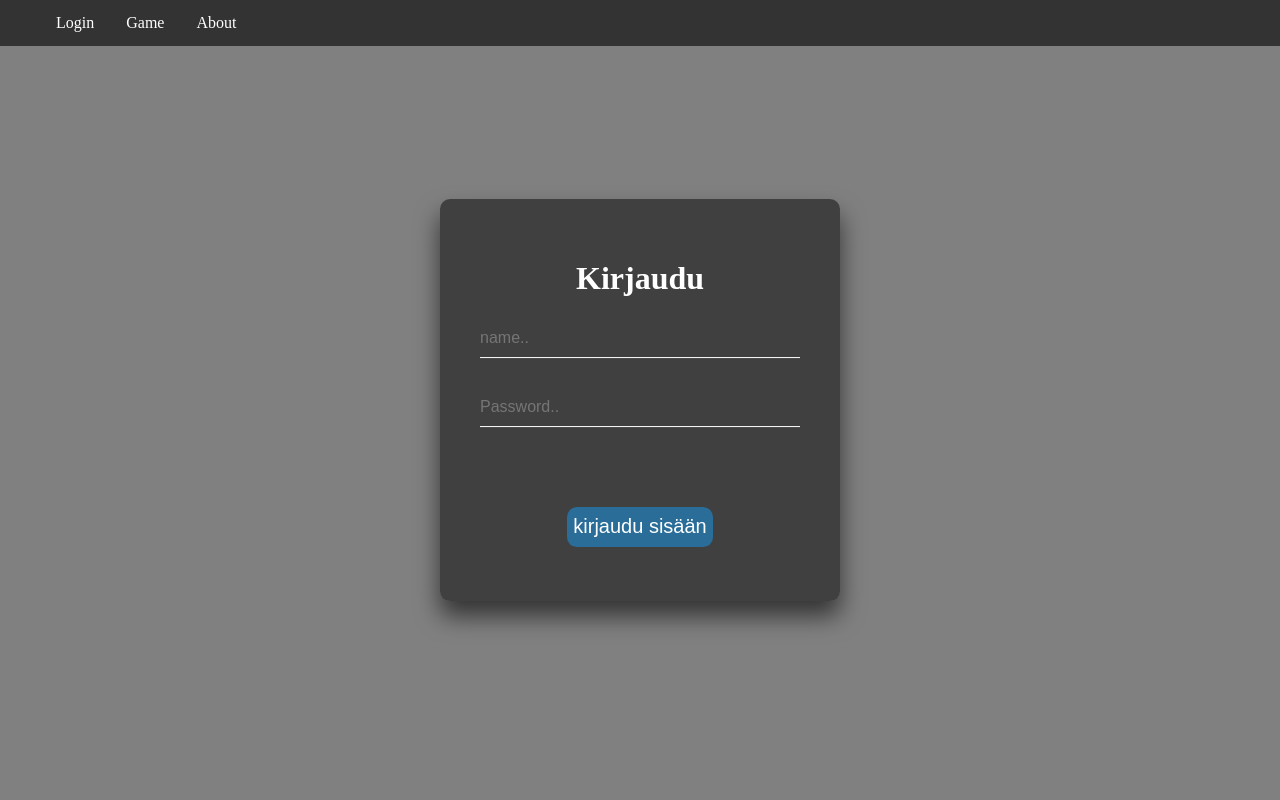
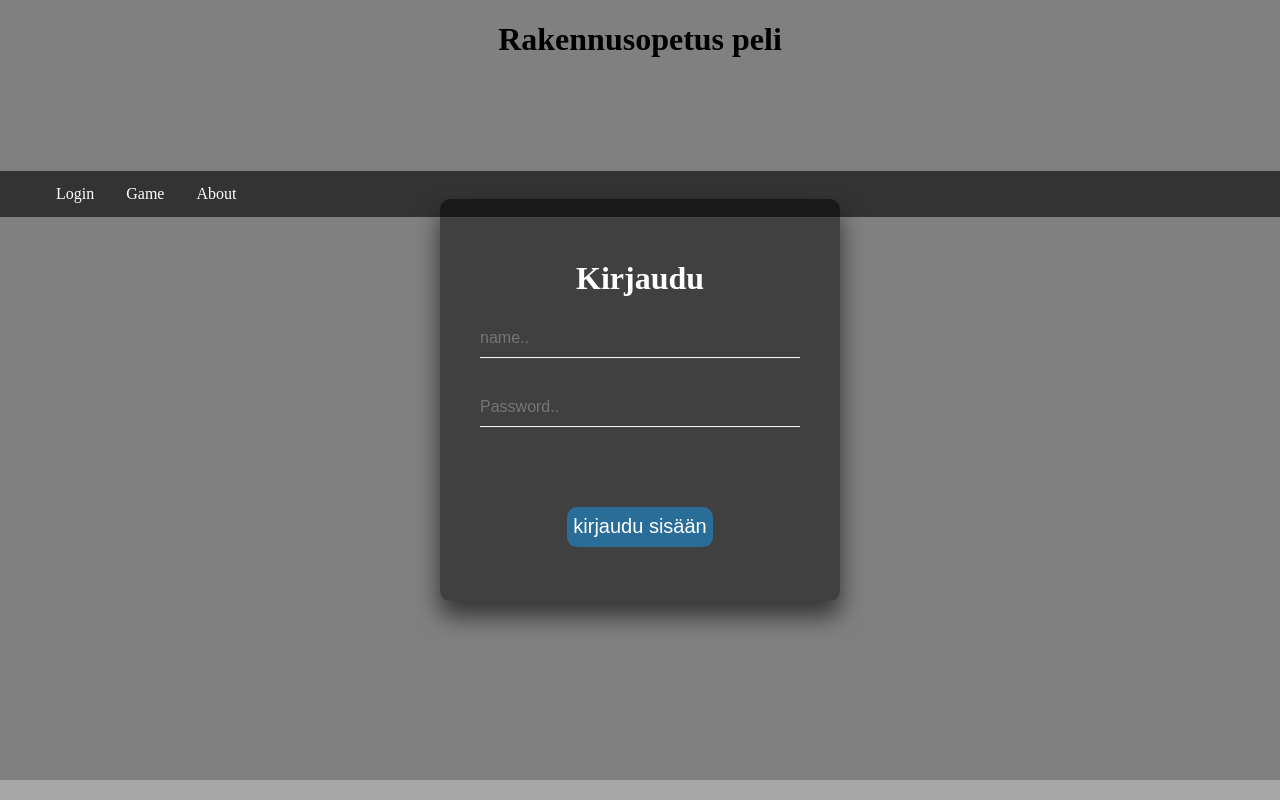
Before and after one commit to suvisyrjalainen/raksapeli_web, a React (Create React App) app in the folder my-app/: page / in a window 1280 px wide. Built offline with nearby package versions, Linux system fonts and the light colour scheme; no server answers.

Commit message:
added header and footer

```diff
--- a/my-app/src/App.js
+++ b/my-app/src/App.js
@@ -31,6 +31,9 @@ class App extends Component {
 
         return (
           <div>
+            <header>
+              <h1>Rakennusopetus peli</h1>
+            </header>
           <Router>
             <div>
               <ul>
@@ -60,8 +63,10 @@ class App extends Component {
             </div>
           </Router>
 
-
-
+          <footer>
+            <div class="footer">
+            </div>
+          </footer>
           </div>
         );
     }
@@ -80,7 +85,7 @@ function Login_page() {
 function Game() {
   return (
     <div>
-      <h2>Game</h2>
+      <h2>This is game scene</h2>
     </div>
   );
 }
--- a/my-app/src/style.css
+++ b/my-app/src/style.css
@@ -3,6 +3,10 @@ body {
   margin: 0;
 }
 
+header {
+  text-align: center;
+  height: 150px;
+}
 
 ul {
   list-style-type: none;
@@ -114,3 +118,20 @@ button[type="submit"]:hover{
     background-color: gray;
   }
 }
+
+@media screen and (max-width: 360px) {
+    .sidebar a {
+      text-align: center;
+      float: none;
+    }
+  }
+  .footer {
+    position: fixed;
+    left: 0;
+    bottom: 0;
+    width: 100%;
+    height: 20px;
+    background-color:#A7A7A7;
+    color: black;
+    text-align: center;
+  }
```
